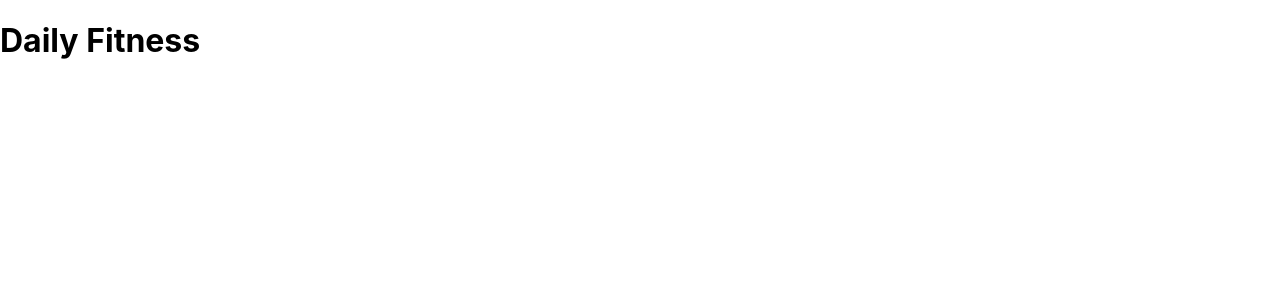
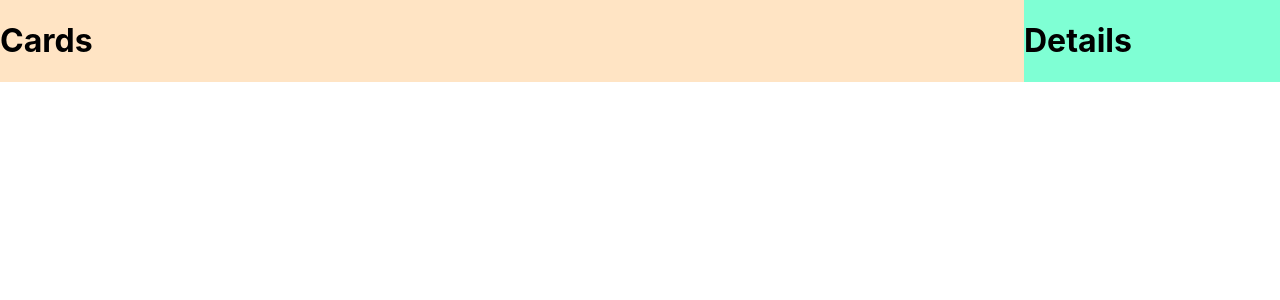
Before and after one commit to 5ourav07/daily-fitness-react, a React (Create React App) app: page / in a window 1280 px wide. Shown: the top 300 px of the page. Built offline with nearby package versions, Linux system fonts and the light colour scheme.

Commit message:
components setup done

```diff
--- /dev/null
+++ b/src/App.css
@@ -0,0 +1,4 @@
+.App {
+    display: grid;
+    grid-template-columns: 4fr 1fr;
+}
--- a/src/App.js
+++ b/src/App.js
@@ -1,9 +1,13 @@
 import React from 'react';
+import './App.css';
+import Cards from './components/Cards/Cards';
+import Details from './components/Details/Details';
 
 function App() {
   return (
-    <div>
-      <h1>Daily Fitness</h1>
+    <div className='App'>
+      <Cards></Cards>
+      <Details></Details>
     </div>
   );
 }
--- /dev/null
+++ b/src/components/Cards/Cards.css
@@ -0,0 +1,3 @@
+.Cards {
+    background-color: bisque;
+}
--- /dev/null
+++ b/src/components/Cards/Cards.js
@@ -0,0 +1,12 @@
+import React from 'react';
+import './Cards.css';
+
+const Cards = () => {
+    return (
+        <div className='Cards'>
+            <h1>Cards</h1>
+        </div>
+    );
+};
+
+export default Cards;
--- /dev/null
+++ b/src/components/Details/Details.css
@@ -0,0 +1,3 @@
+.Details {
+    background-color: aquamarine;
+}
--- /dev/null
+++ b/src/components/Details/Details.js
@@ -0,0 +1,12 @@
+import React from 'react';
+import './Details.css';
+
+const Details = () => {
+    return (
+        <div className='Details'>
+            <h1>Details</h1>
+        </div>
+    );
+};
+
+export default Details;
```
